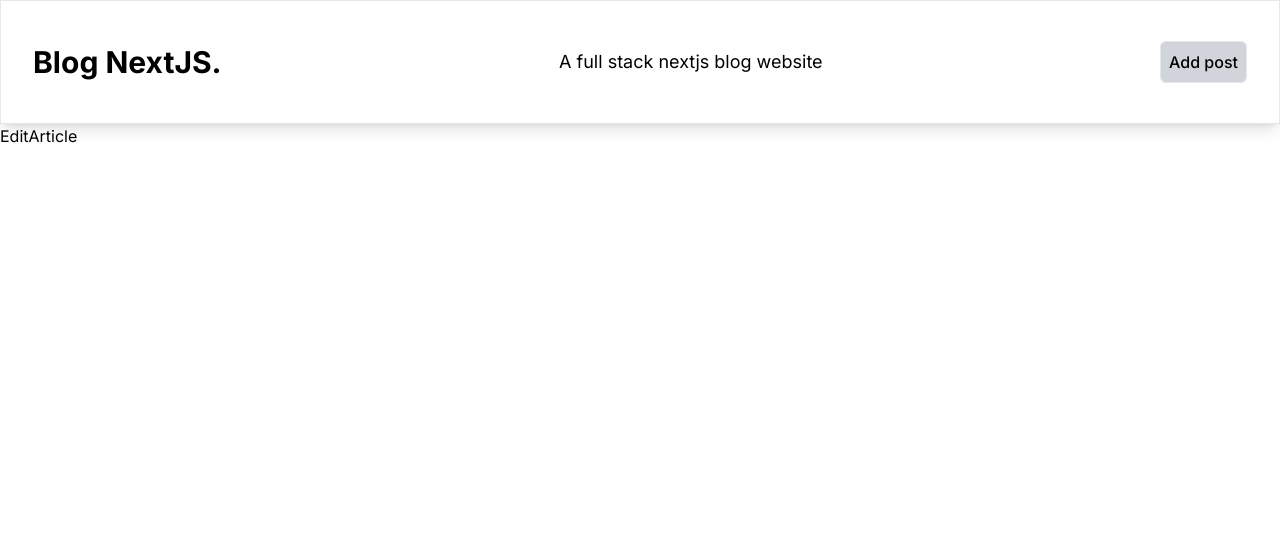
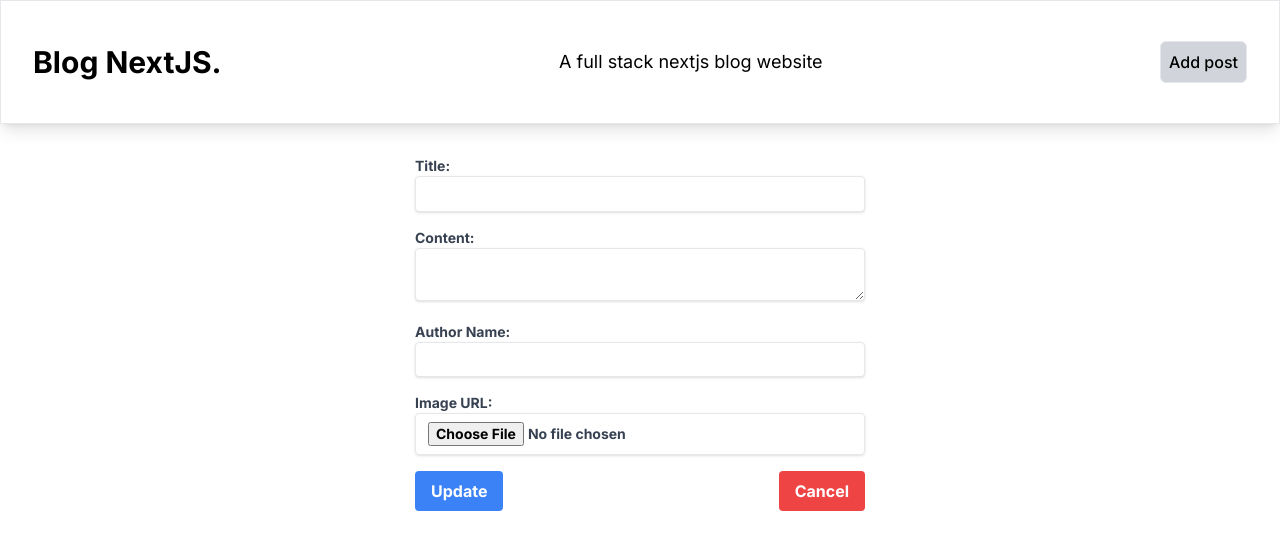
Before and after one commit to stefanpython/blog-fullstack-nextjs, a Next.js app: page /editArticle/id in a window 1280 px wide. Shown: the top 550 px of the page. Built offline with nearby package versions, Linux system fonts and the light colour scheme.

Commit message:
Create edit article form

```diff
--- a/app/addArticle/page.tsx
+++ b/app/addArticle/page.tsx
@@ -62,7 +62,7 @@
           type="submit"
           className="bg-blue-500 hover:bg-blue-700 text-white font-bold py-2 px-4 rounded focus:outline-none focus:shadow-outline"
         >
-          Submit
+          Save
         </button>
 
         <Link href="/">
--- a/app/editArticle/[id]/page.tsx
+++ b/app/editArticle/[id]/page.tsx
@@ -1,5 +1,10 @@
 import React from "react";
+import EditArticleForm from "@/components/EditArticleForm";
 
 export default function EditArticle() {
-  return <div>EditArticle</div>;
+  return (
+    <>
+      <EditArticleForm />
+    </>
+  );
 }
--- /dev/null
+++ b/components/EditArticleForm.tsx
@@ -0,0 +1,79 @@
+import React from "react";
+import Link from "next/link";
+
+export default function EditArticleForm() {
+  return (
+    <div>
+      {" "}
+      <form className="mx-auto mt-8 w-80 sm:w-[450px]">
+        <div className="mb-4">
+          <label
+            className="block text-gray-700 text-sm font-bold mb-2"
+            htmlFor="title"
+          >
+            Title:
+            <input
+              className="shadow appearance-none border rounded w-full py-2 px-3 text-gray-700 leading-tight focus:outline-none focus:shadow-outline"
+              type="text"
+              name="title"
+              required
+            />
+          </label>
+        </div>
+        <div className="mb-4">
+          <label
+            className="block text-gray-700 text-sm font-bold mb-2"
+            htmlFor="content"
+          >
+            Content:
+            <textarea
+              className="shadow appearance-none border rounded w-full py-2 px-3 text-gray-700 leading-tight focus:outline-none focus:shadow-outline"
+              name="content"
+              required
+            />
+          </label>
+        </div>
+        <div className="mb-4">
+          <label
+            className="block text-gray-700 text-sm font-bold mb-2"
+            htmlFor="authorName"
+          >
+            Author Name:
+            <input
+              className="shadow appearance-none border rounded w-full py-2 px-3 text-gray-700 leading-tight focus:outline-none focus:shadow-outline"
+              type="text"
+              name="authorName"
+            />
+          </label>
+        </div>
+        <div className="mb-4">
+          <label
+            className="block text-gray-700 text-sm font-bold mb-2"
+            htmlFor="image"
+          >
+            Image URL:
+            <input
+              className="shadow appearance-none border rounded w-full py-2 px-3 text-gray-700 leading-tight focus:outline-none focus:shadow-outline"
+              type="file"
+              name="image"
+            />
+          </label>
+        </div>
+        <div className="mb-4 flex justify-between">
+          <button
+            type="submit"
+            className="bg-blue-500 hover:bg-blue-700 text-white font-bold py-2 px-4 rounded focus:outline-none focus:shadow-outline"
+          >
+            Update
+          </button>
+
+          <Link href="/">
+            <button className="bg-red-500 hover:bg-red-700 text-white font-bold py-2 px-4 rounded focus:outline-none focus:shadow-outline">
+              Cancel
+            </button>
+          </Link>
+        </div>
+      </form>
+    </div>
+  );
+}
```
